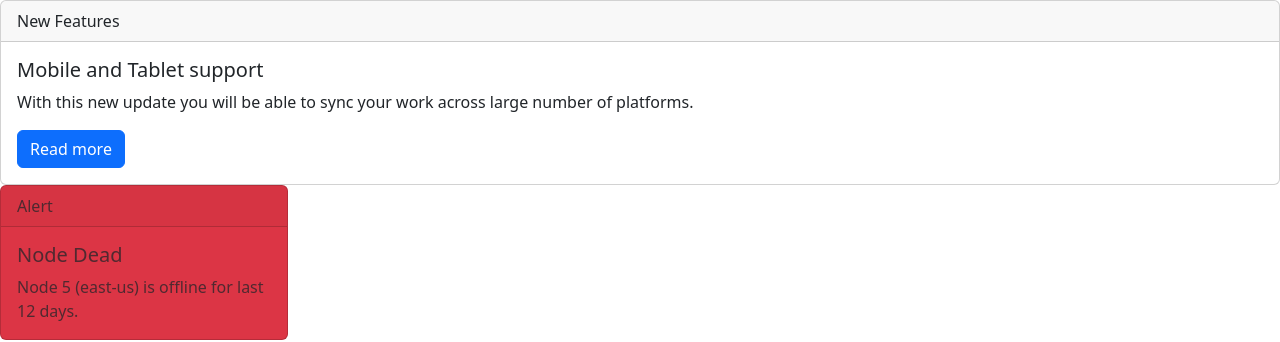
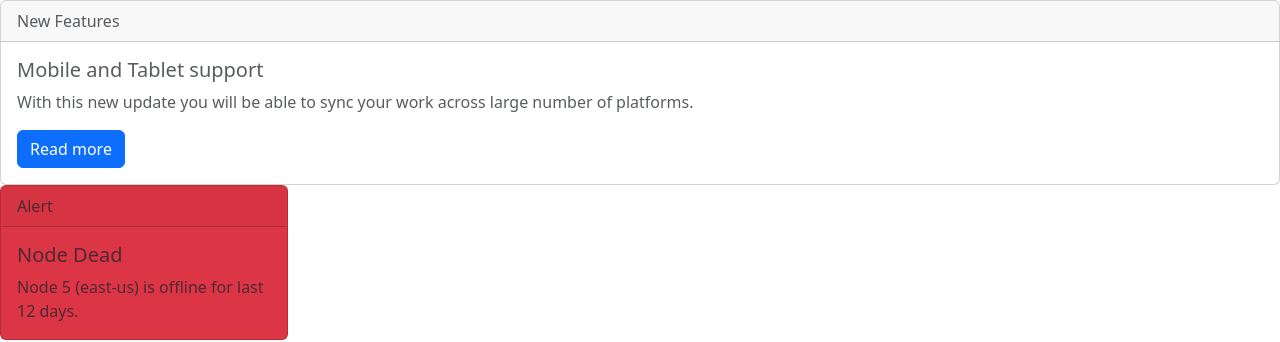
Before and after one commit to acciojob/bootstrap-card-suvakantamalik, a website: page main.html in a window 1280 px wide. Shown: the top 342 px of the page. Drawn offline with nearby package versions, Linux system fonts and the light colour scheme.

Commit message:
created a submission

```diff
--- a/main.html
+++ b/main.html
@@ -9,7 +9,7 @@
 
 <body>
 	<!-- the entire body must be written by student -->
-	<div class="card">
+	<div class="card text-muted">
 	  <div class="card-header">
 	    New Features
 	  </div>
```
